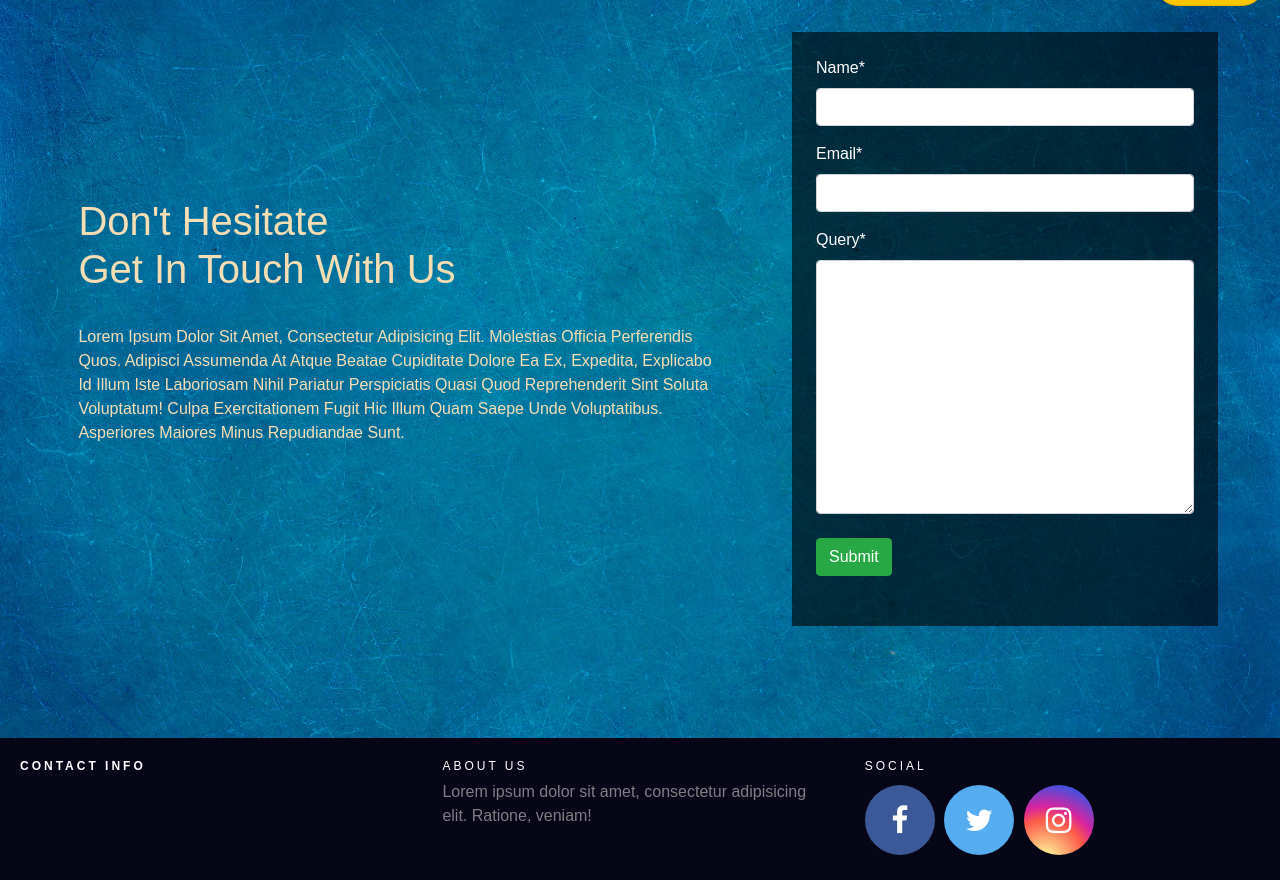
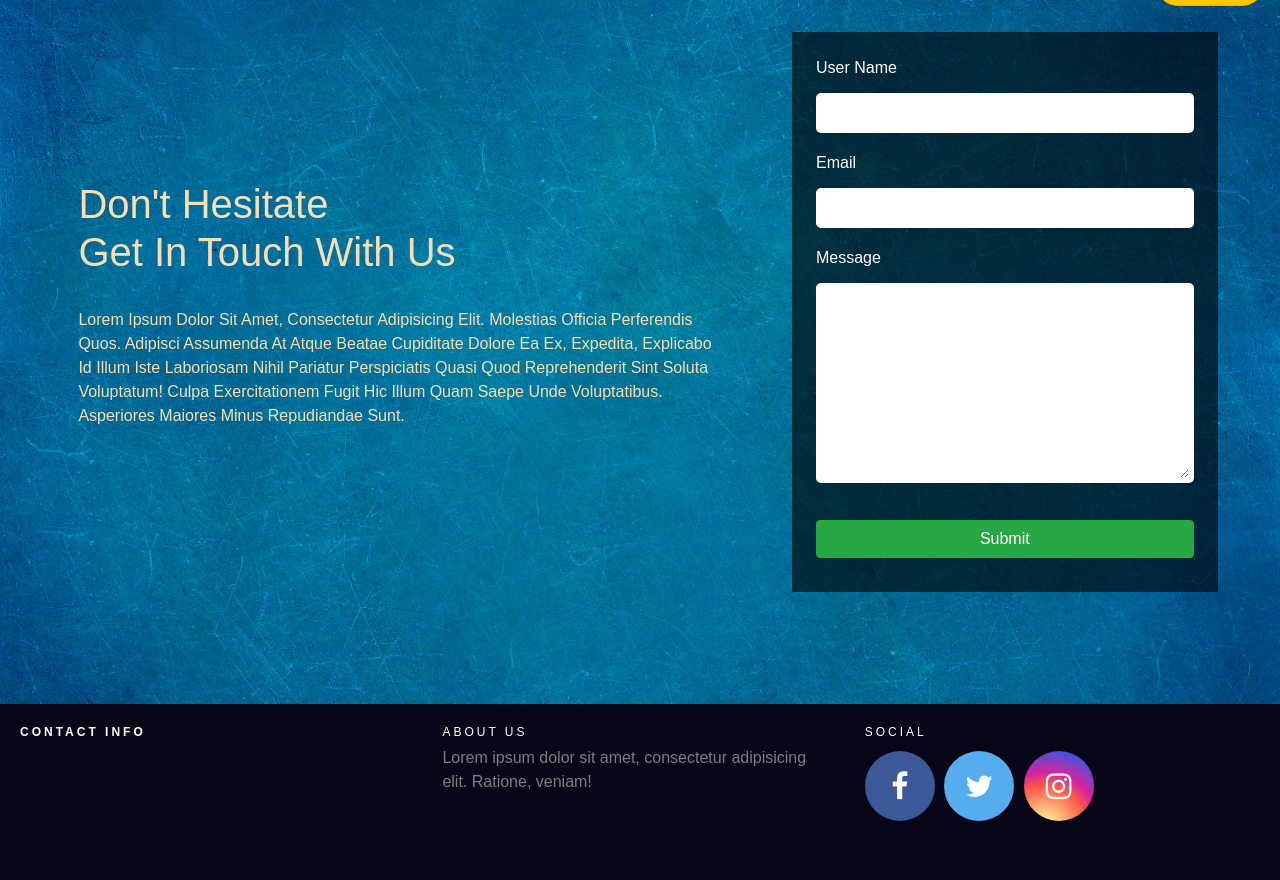
Before and after one commit to Kushal7788/Alumini-Web, a Django app: page /contact in a window 1280 px wide. Shown: the part 65-945 px from the top of the page. After the commit the page ends 886 px from the top, so only its background shows below. Run offline with Django 3.2, Linux system fonts and the light colour scheme; some libraries are stand-ins or nearby versions; some web fonts are replaced.

Commit message:
contact us form added

```diff
--- a/Alumini/static/contact/css/contact.css
+++ b/Alumini/static/contact/css/contact.css
@@ -27,6 +27,39 @@ padding:1.5rem;
  color:white;
 
 }
+input,
+textarea {
+		width: 100%;
+		border-radius:5px;
+		border: 5px solid #FFFFFF;
+		padding: 0 5px;
+        outline:none;
+}
+
+input[type="text"] {
+		padding: 0;
+		height: 40px;
+		width: 100%;
+}
+input[type="email"] {
+		padding: 0;
+		height: 40px;
+		width: 100%;
+
+}
+input[type="submit"] {
+		margin:25px 0 10px 0;
+
+}
+.contact__form-input {
+		margin: 5px 0 10px 0;
+}
+
+.contact__form-textarea {
+		margin: 5px 0;
+		width: 100%;
+		height: 200px;
+}
 
 @media screen and (max-width: 960px) {
 .contact{
@@ -34,7 +67,10 @@ padding:1.5rem;
 }
 
 .contact-form{
-width:65%;
+width:100%;
+}
+.contact-text{
+width:90%;
 }
 
 }
--- /dev/null
+++ b/Alumini/static/contact/js/contact.js
@@ -0,0 +1,18 @@
+
+function SweetAlertSuccess() {
+    swal({
+        title: "Success!",
+        text: "Message sent successfully",
+        icon: "success",
+        button: "Ok",
+    });
+}
+
+function SweetAlertFailure() {
+    swal({
+        title: "Failure",
+        text: "Message not sent",
+        icon: "error",
+        button: "Ok",
+    });
+}
--- a/Alumini/templates/ContactUsTemplates/contact.html
+++ b/Alumini/templates/ContactUsTemplates/contact.html
@@ -19,12 +19,28 @@
   <div class="contact-form">
       <form method="post">
           {% csrf_token %}
-          {{ form|crispy }}
-          <h1><input type="submit" class="btn btn-success"></h1><br>
+          <label for="user_name">User Name</label>
+          <input class="contact__form-input" type="text" id="user_name" name="user_name">
+
+          <label for="email" style="margin-top: 0.5rem;">Email</label>
+          <input class="contact__form-input" type="email" id="email" name="email">
+
+          <label for="message" style="margin-top: 0.5rem;">Message</label>
+          <textarea class="contact__form-textarea" type="text" id="message" name="message"></textarea>
+          <h1><input type="submit" class="btn btn-success"></h1>
       </form>
 
   </div>
 </div>
-
-
 {% endblock %}
+    {% block scripts %}
+    <script src="https://unpkg.com/sweetalert/dist/sweetalert.min.js"></script>
+    <script type="text/javascript" src="{% static 'contact/js/contact.js' %}"></script>
+    <script>
+        {% if success_form == 1 %}
+            SweetAlertSuccess();
+        {% elif success_form == 0 %}
+            SweetAlertFailure();
+        {% endif %}
+    </script>
+    {% endblock %}
```
